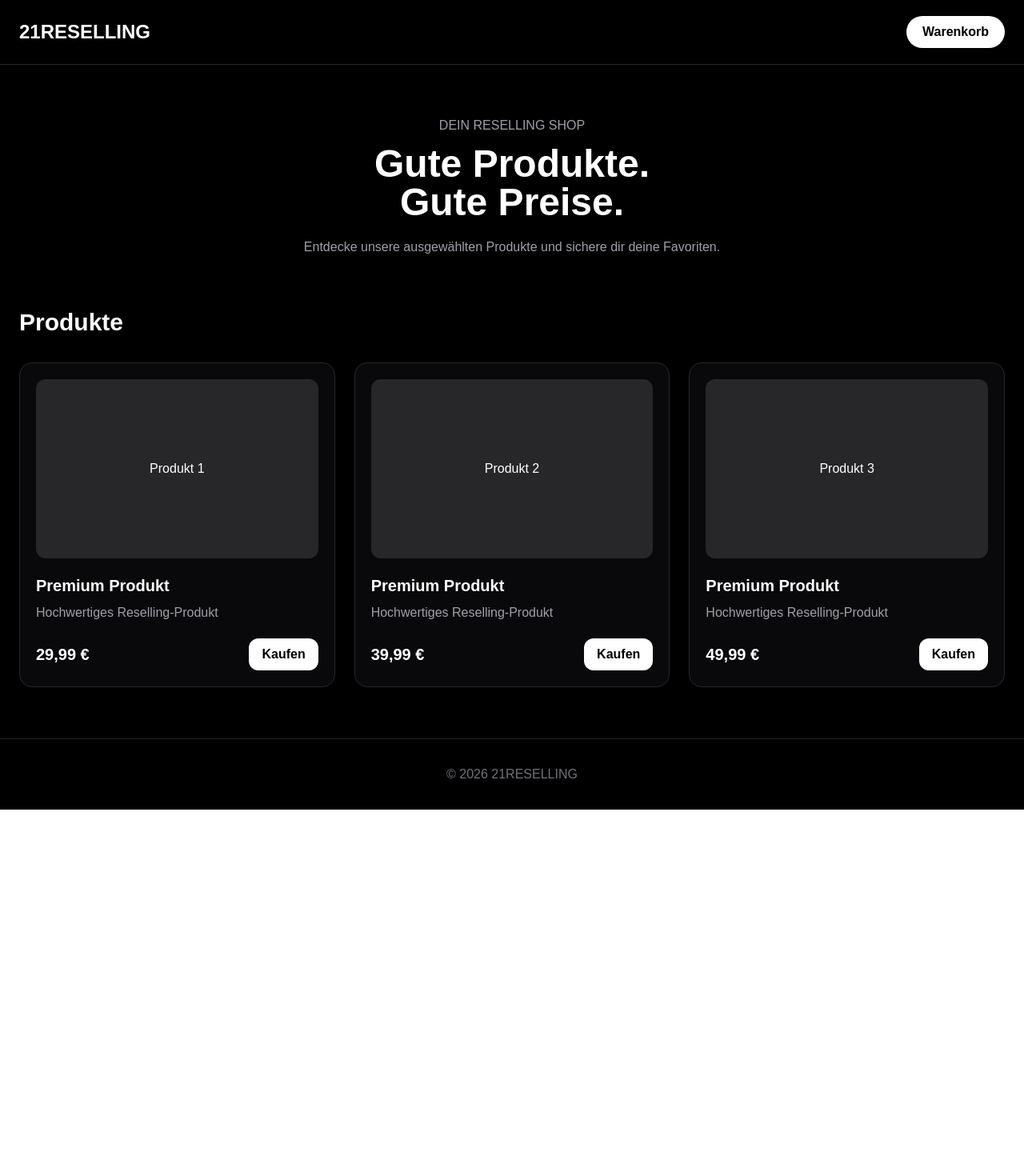
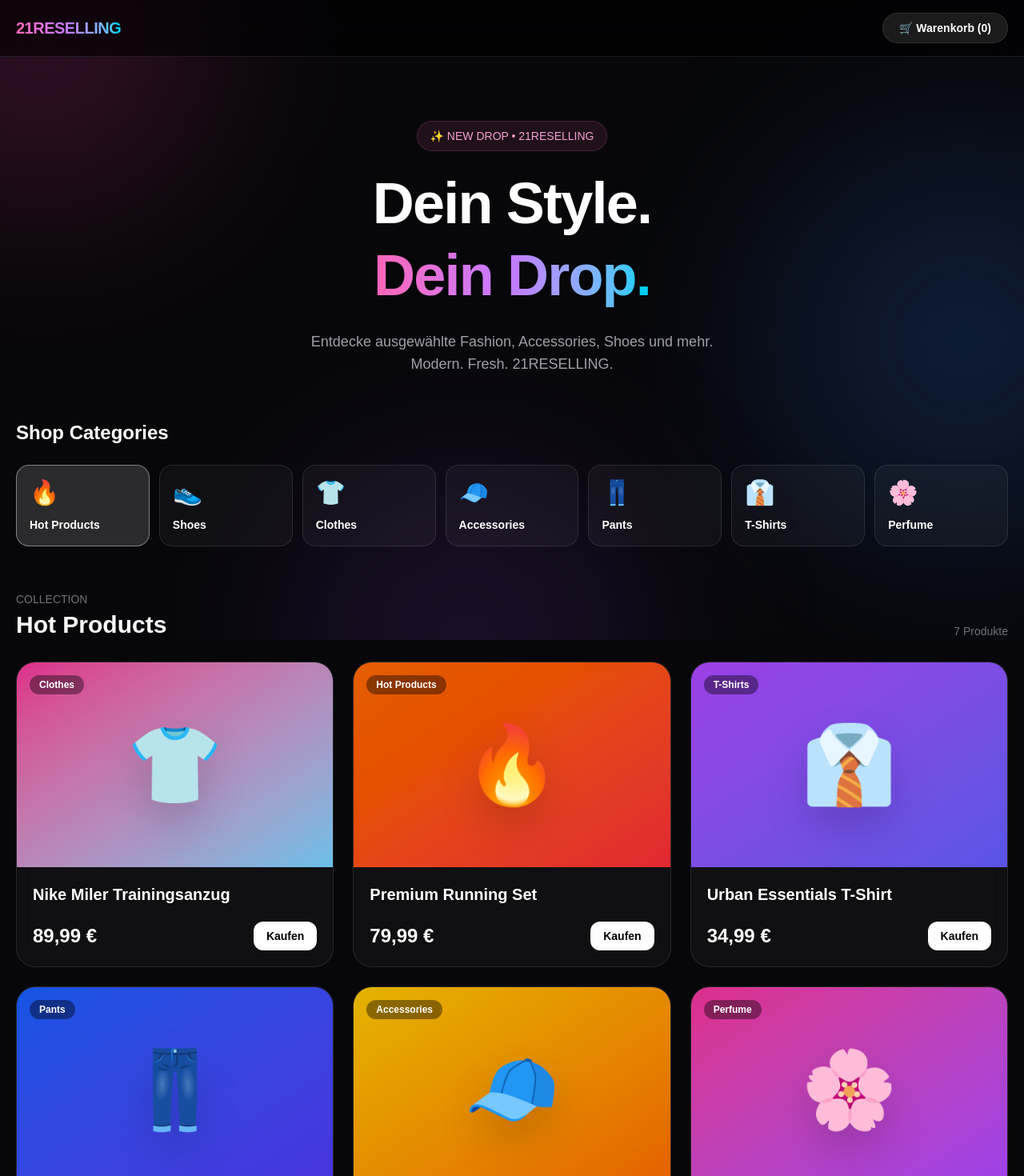
Before and after one commit to j8f7h6wb9g-spec/21reselling, a Next.js app in the folder shop/: page / in a window 1280 px wide. Shown: the top 1470 px of the page at 80% size. Before the commit the page ends 1012 px from the top, so only its background shows below. Built offline with nearby package versions, Linux system fonts and the light colour scheme.

Commit message:
new 21reselling design

```diff
--- a/shop/app/page.tsx
+++ b/shop/app/page.tsx
@@ -1,88 +1,242 @@
+"use client";
+
+import { useState } from "react";
+
+const categories = [
+  { name: "Hot Products", emoji: "🔥", color: "from-orange-500 to-pink-500" },
+  { name: "Shoes", emoji: "👟", color: "from-blue-500 to-cyan-400" },
+  { name: "Clothes", emoji: "👕", color: "from-purple-500 to-pink-500" },
+  { name: "Accessories", emoji: "🧢", color: "from-yellow-400 to-orange-500" },
+  { name: "Pants", emoji: "👖", color: "from-indigo-500 to-blue-500" },
+  { name: "T-Shirts", emoji: "👔", color: "from-green-400 to-cyan-500" },
+  { name: "Perfume", emoji: "🌸", color: "from-pink-400 to-purple-500" },
+];
+
+const products = [
+  {
+    name: "Nike Miler Trainingsanzug",
+    category: "Clothes",
+    price: "89,99 €",
+    emoji: "👕",
+    color: "from-pink-500 to-sky-300",
+  },
+  {
+    name: "Premium Running Set",
+    category: "Hot Products",
+    price: "79,99 €",
+    emoji: "🔥",
+    color: "from-orange-500 to-red-500",
+  },
+  {
+    name: "Urban Essentials T-Shirt",
+    category: "T-Shirts",
+    price: "34,99 €",
+    emoji: "👔",
+    color: "from-purple-500 to-indigo-500",
+  },
+  {
+    name: "Street Cargo Pants",
+    category: "Pants",
+    price: "59,99 €",
+    emoji: "👖",
+    color: "from-blue-600 to-indigo-600",
+  },
+  {
+    name: "Everyday Cap",
+    category: "Accessories",
+    price: "24,99 €",
+    emoji: "🧢",
+    color: "from-yellow-400 to-orange-500",
+  },
+  {
+    name: "Signature Fragrance",
+    category: "Perfume",
+    price: "49,99 €",
+    emoji: "🌸",
+    color: "from-pink-500 to-purple-500",
+  },
+  {
+    name: "Street Runner",
+    category: "Shoes",
+    price: "99,99 €",
+    emoji: "👟",
+    color: "from-cyan-400 to-blue-600",
+  },
+];
+
 export default function Home() {
+  const [selectedCategory, setSelectedCategory] = useState("Hot Products");
+  const [cart, setCart] = useState<string[]>([]);
+
+  const filteredProducts =
+    selectedCategory === "Hot Products"
+      ? products
+      : products.filter((product) => product.category === selectedCategory);
+
+  function addToCart(productName: string) {
+    setCart([...cart, productName]);
+  }
+
   return (
-    <main className="min-h-screen bg-black text-white">
-      <nav className="flex items-center justify-between px-6 py-5 border-b border-zinc-800">
-        <h1 className="text-2xl font-bold">21RESELLING</h1>
+    <main className="min-h-screen overflow-hidden bg-[#07070a] text-white">
+      {/* Background effects */}
+      <div className="pointer-events-none fixed inset-0 -z-0 overflow-hidden">
+        <div className="absolute left-[-150px] top-[-150px] h-[400px] w-[400px] rounded-full bg-pink-500/20 blur-[120px]" />
+        <div className="absolute right-[-150px] top-[200px] h-[450px] w-[450px] rounded-full bg-blue-500/20 blur-[130px]" />
+        <div className="absolute bottom-[-200px] left-[30%] h-[400px] w-[400px] rounded-full bg-purple-500/15 blur-[130px]" />
+      </div>
 
-        <button className="rounded-full bg-white px-5 py-2 text-black font-semibold">
-          Warenkorb
+      {/* Navbar */}
+      <nav className="sticky top-0 z-50 border-b border-white/10 bg-black/60 px-5 py-4 backdrop-blur-xl">
+        <div className="mx-auto flex max-w-7xl items-center justify-between">
+          <button
+            onClick={() => setSelectedCategory("Hot Products")}
+            className="text-xl font-black tracking-tight transition hover:scale-105"
+          >
+            <span className="bg-gradient-to-r from-pink-400 via-purple-400 to-cyan-400 bg-clip-text text-transparent">
+              21RESELLING
+            </span>
           </button>
+
+          <button className="rounded-full border border-white/10 bg-white/10 px-5 py-2 text-sm font-semibold backdrop-blur-md transition hover:scale-105 hover:bg-white/20">
+            🛒 Warenkorb ({cart.length})
+          </button>
+        </div>
       </nav>
 
-      <section className="px-6 py-16 text-center">
-        <p className="text-zinc-400 mb-3">DEIN RESELLING SHOP</p>
+      {/* Hero */}
+      <section className="relative z-10 mx-auto max-w-7xl px-5 pb-14 pt-20 text-center">
+        <div className="mb-5 inline-flex animate-pulse rounded-full border border-pink-400/20 bg-pink-400/10 px-4 py-2 text-sm text-pink-300">
+          ✨ NEW DROP • 21RESELLING
+        </div>
 
-        <h2 className="text-5xl font-bold mb-5">
-          Gute Produkte.
+        <h1 className="text-5xl font-black leading-tight tracking-tight sm:text-7xl">
+          Dein Style.
           <br />
-          Gute Preise.
-        </h2>
+          <span className="bg-gradient-to-r from-pink-400 via-purple-400 to-cyan-400 bg-clip-text text-transparent">
+            Dein Drop.
+          </span>
+        </h1>
 
-        <p className="mx-auto max-w-xl text-zinc-400">
-          Entdecke unsere ausgewählten Produkte und sichere dir deine
-          Favoriten.
+        <p className="mx-auto mt-6 max-w-2xl text-lg text-zinc-400">
+          Entdecke ausgewählte Fashion, Accessories, Shoes und mehr.
+          <br />
+          Modern. Fresh. 21RESELLING.
         </p>
       </section>
 
-      <section className="px-6 pb-16">
-        <h2 className="text-3xl font-bold mb-8">Produkte</h2>
+      {/* Categories */}
+      <section className="relative z-10 mx-auto max-w-7xl px-5">
+        <h2 className="mb-6 text-2xl font-bold">Shop Categories</h2>
 
-        <div className="grid gap-6 md:grid-cols-3">
-          <div className="rounded-2xl border border-zinc-800 bg-zinc-950 p-5">
-            <div className="h-56 rounded-xl bg-zinc-800 flex items-center justify-center">
-              Produkt 1
+        <div className="grid grid-cols-2 gap-3 sm:grid-cols-4 lg:grid-cols-7">
+          {categories.map((category) => (
+            <button
+              key={category.name}
+              onClick={() => setSelectedCategory(category.name)}
+              className={`group relative overflow-hidden rounded-2xl border p-4 text-left transition duration-300 hover:-translate-y-1 hover:scale-[1.02] ${
+                selectedCategory === category.name
+                  ? "border-white/40 bg-white/15"
+                  : "border-white/10 bg-white/[0.04] hover:border-white/20 hover:bg-white/[0.08]"
+              }`}
+            >
+              <div
+                className={`absolute inset-0 bg-gradient-to-br ${category.color} opacity-0 blur-2xl transition group-hover:opacity-20`}
+              />
+
+              <div className="relative">
+                <div className="mb-3 text-3xl">{category.emoji}</div>
+                <p className="text-sm font-bold">{category.name}</p>
+              </div>
+            </button>
+          ))}
+        </div>
+      </section>
+
+      {/* Products */}
+      <section className="relative z-10 mx-auto max-w-7xl px-5 pb-20 pt-14">
+        <div className="mb-7 flex items-end justify-between">
+          <div>
+            <p className="mb-1 text-sm text-zinc-500">COLLECTION</p>
+            <h2 className="text-3xl font-black">{selectedCategory}</h2>
           </div>
 
-            <h3 className="text-xl font-bold mt-5">Premium Produkt</h3>
-            <p className="text-zinc-400 mt-2">Hochwertiges Reselling-Produkt</p>
-
-            <div className="flex items-center justify-between mt-5">
-              <span className="text-xl font-bold">29,99 €</span>
-
-              <button className="rounded-xl bg-white px-4 py-2 text-black font-semibold">
-                Kaufen
-              </button>
-            </div>
+          <span className="text-sm text-zinc-500">
+            {filteredProducts.length} Produkte
+          </span>
         </div>
 
-          <div className="rounded-2xl border border-zinc-800 bg-zinc-950 p-5">
-            <div className="h-56 rounded-xl bg-zinc-800 flex items-center justify-center">
-              Produkt 2
+        {filteredProducts.length === 0 ? (
+          <div className="rounded-3xl border border-white/10 bg-white/[0.04] p-12 text-center">
+            <div className="text-5xl">🚀</div>
+            <h3 className="mt-4 text-xl font-bold">
+              Neue Produkte kommen bald
+            </h3>
+            <p className="mt-2 text-zinc-500">
+              Wir arbeiten gerade an dieser Kategorie.
+            </p>
+          </div>
+        ) : (
+          <div className="grid gap-6 sm:grid-cols-2 lg:grid-cols-3">
+            {filteredProducts.map((product) => (
+              <div
+                key={product.name}
+                className="group overflow-hidden rounded-3xl border border-white/10 bg-white/[0.04] backdrop-blur-md transition duration-500 hover:-translate-y-2 hover:border-white/20 hover:bg-white/[0.07]"
+              >
+                <div
+                  className={`relative flex h-64 items-center justify-center bg-gradient-to-br ${product.color} overflow-hidden`}
+                >
+                  <div className="absolute inset-0 bg-black/10 transition group-hover:bg-black/0" />
+
+                  <span className="relative text-8xl drop-shadow-2xl transition duration-500 group-hover:scale-125">
+                    {product.emoji}
+                  </span>
+
+                  <span className="absolute left-4 top-4 rounded-full bg-black/40 px-3 py-1 text-xs font-bold backdrop-blur-md">
+                    {product.category}
+                  </span>
                 </div>
 
-            <h3 className="text-xl font-bold mt-5">Premium Produkt</h3>
-            <p className="text-zinc-400 mt-2">Hochwertiges Reselling-Produkt</p>
+                <div className="p-5">
+                  <h3 className="text-xl font-bold">{product.name}</h3>
 
-            <div className="flex items-center justify-between mt-5">
-              <span className="text-xl font-bold">39,99 €</span>
+                  <div className="mt-5 flex items-center justify-between">
+                    <span className="text-2xl font-black">
+                      {product.price}
+                    </span>
 
-              <button className="rounded-xl bg-white px-4 py-2 text-black font-semibold">
-                Kaufen
-              </button>
-            </div>
-          </div>
-
-          <div className="rounded-2xl border border-zinc-800 bg-zinc-950 p-5">
-            <div className="h-56 rounded-xl bg-zinc-800 flex items-center justify-center">
-              Produkt 3
-            </div>
-
-            <h3 className="text-xl font-bold mt-5">Premium Produkt</h3>
-            <p className="text-zinc-400 mt-2">Hochwertiges Reselling-Produkt</p>
-
-            <div className="flex items-center justify-between mt-5">
-              <span className="text-xl font-bold">49,99 €</span>
-
-              <button className="rounded-xl bg-white px-4 py-2 text-black font-semibold">
+                    <button
+                      onClick={() => addToCart(product.name)}
+                      className="rounded-xl bg-white px-4 py-2 text-sm font-bold text-black transition hover:scale-105 hover:bg-pink-200 active:scale-95"
+                    >
                       Kaufen
                     </button>
                   </div>
                 </div>
               </div>
+            ))}
+          </div>
+        )}
       </section>
 
-      <footer className="border-t border-zinc-800 px-6 py-8 text-center text-zinc-500">
-        © 2026 21RESELLING
+      {/* Socials */}
+      <section className="relative z-10 border-t border-white/10 px-5 py-12 text-center">
+        <p className="mb-4 text-sm text-zinc-500">FOLLOW 21RESELLING</p>
+
+        <a
+          href="https://www.tiktok.com/@youyu21bansky"
+          target="_blank"
+          rel="noopener noreferrer"
+          className="inline-flex items-center gap-3 rounded-full border border-white/10 bg-white/5 px-6 py-3 font-semibold transition duration-300 hover:-translate-y-1 hover:bg-white/10"
+        >
+          <span className="text-2xl">♪</span>
+          TikTok: @youyu21bansky
+        </a>
+      </section>
+
+      {/* Footer */}
+      <footer className="border-t border-white/10 px-5 py-8 text-center text-sm text-zinc-600">
+        © 2026 21RESELLING • Made for the next generation
       </footer>
     </main>
   );
```
Lines whose indentation alone changed are shown as unchanged.
